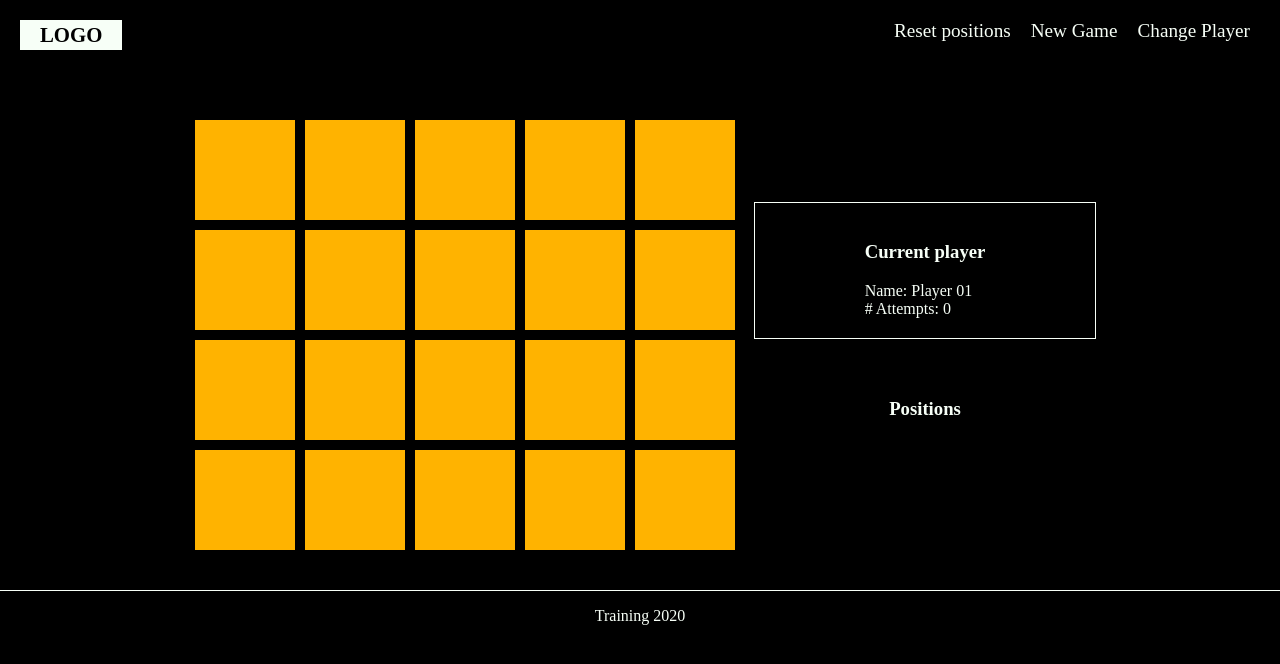
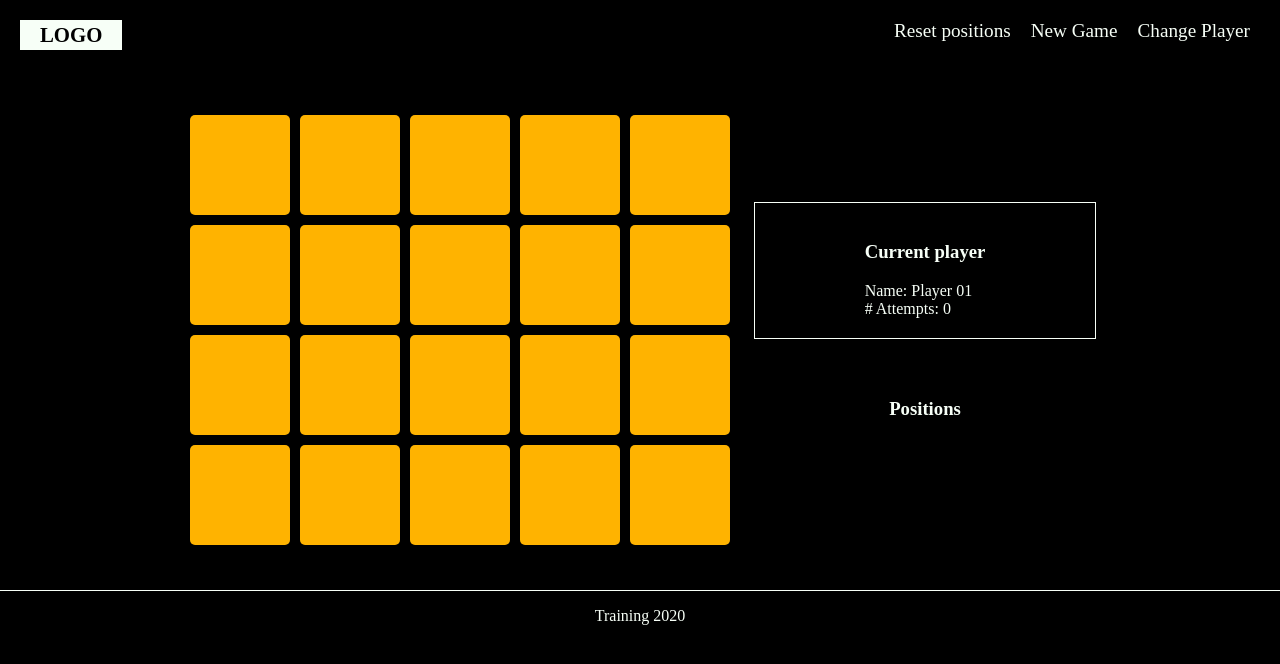
Before and after one commit to gutierreznestor/react-training, a React (Create React App) app: page / in a window 1280 px wide. Shown: the top 664 px of the page. Built offline with nearby package versions, Linux system fonts and the light colour scheme.

Commit message:
Refactor style in cards

```diff
--- a/src/components/card/index.js
+++ b/src/components/card/index.js
@@ -3,29 +3,20 @@ import ReactCardFlip from 'react-card-flip';
 import styled from 'styled-components';
 import { background, color, FlexCenter } from '../../variables/global';
 
-const Card = styled.div`
+const Card = styled(FlexCenter)`
   width: 100px;
   height: 100px;
   margin: 5px;
   color: ${color.black};
+  border-radius: 5px;
 `;
 
-const CardCenter = styled(FlexCenter)`
-  width: 100px;
-  height: 100px;
-  margin: 5px;
-  color: ${color.black};
-`;
-
-const CardItem = styled(Card)`
+const CardFront = styled(Card)`
   background-color: ${background.item_orange};
   flex-grow: 1;
 `;
 
-const CardIcon = styled(CardCenter)`
-  display: flex;
-  justify-content: center;
-  align-items: center;
+const CardBack = styled(Card)`
   background-color: ${background.item_blue};
   flex-grow: 1;
 `;
@@ -45,10 +36,10 @@ class Item extends React.Component {
     return (
       <Card>
         <ReactCardFlip isFlipped={isFlipped && !match}>
-          <CardItem onClick={this.handleClick}></CardItem>
-          <CardIcon>
+          <CardFront onClick={this.handleClick}></CardFront>
+          <CardBack>
             <i className={`fa-5x fas ${icon}`}></i>
-          </CardIcon>
+          </CardBack>
         </ReactCardFlip>
       </Card>
     );
```
